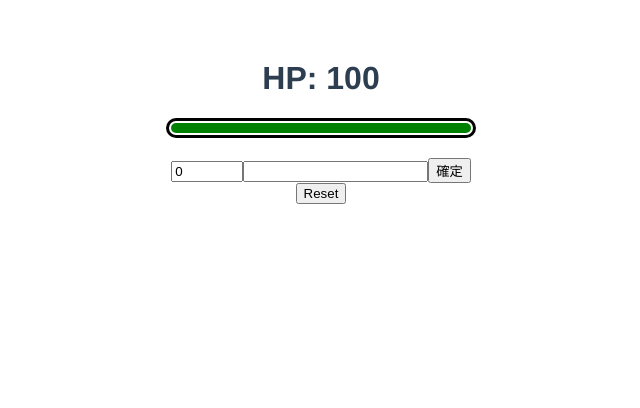
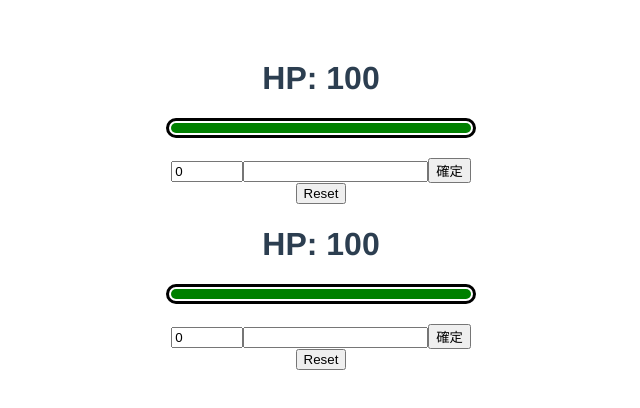
Before and after one commit to wancom/HPGauge, a Vue app: page / in a window 1280 px wide. Shown: the top 408 px of the page, without its empty margins (319-959 px from the left). Built offline with nearby package versions, Linux system fonts and the light colour scheme.

Commit message:
Add multiple HP gauge

```diff
--- a/src/App.vue
+++ b/src/App.vue
@@ -1,12 +1,14 @@
 <template>
   <div id="app">
-    <Gauge :value="hpval" :max="100" :dangerth="20" />
-    <input type="number" v-model="hpdiffval" min="-100" max="100" />
-    <input type="text" v-model="tmsg" />
-    <button @click="submit">確定</button><br />
-    <button @click="reset">Reset</button>
-    <div class="log">
-      {{ log }}
+    <div v-for="(v, i) in hpval" :key="i">
+      <Gauge :value="hpval[i]" :max="hpmax[i]" :dangerth="hpdangerth[i]" />
+      <input type="number" v-model="hpdiffval[i]" min="-100" max="100" />
+      <input type="text" v-model="tmsg[i]" />
+      <button @click="submit(i)">確定</button><br />
+      <button @click="reset(i)">Reset</button>
+      <div class="log">
+        {{ log[i] }}
+      </div>
     </div>
   </div>
 </template>
@@ -21,22 +23,27 @@ import Gauge from "./components/Gauge.vue";
   }
 })
 export default class App extends Vue {
-  public hpval = 100;
-  public log = "";
-  public hpdiffval = 0;
-  public tmsg = "";
-  public submit() {
-    this.addLog(this.hpdiffval * 1, this.tmsg);
+  public hpval = [100, 100];
+  public hpmax = [100, 100];
+  public hpdangerth = [20, 20];
+
+  public log = ["", ""];
+
+  public hpdiffval = [0, 0];
+  public tmsg = ["", ""];
+
+  public submit(i: number) {
+    this.addLog(i, this.hpdiffval[i] * 1, this.tmsg[i]);
   }
-  public reset() {
-    this.hpval = 100;
-    this.log = "";
+  public reset(i: number) {
+    this.hpval.splice(i, 1, 100);
+    this.log.splice(i, 1, "");
   }
-  public addLog(HPDiff: number, msg: string) {
-    this.log += msg + "\n";
-    this.hpval += HPDiff;
-    if (this.hpval < 0) this.hpval = 0;
-    if (this.hpval > 100) this.hpval = 100;
+  public addLog(i: number, HPDiff: number, msg: string) {
+    this.log.splice(i, 1, this.log[i] + msg + "\n");
+    this.hpval.splice(i, 1, this.hpval[i] + HPDiff);
+    if (this.hpval[i] < 0) this.hpval.splice(i, 1, 0);
+    if (this.hpval[i] > 100) this.hpval.splice(i, 1, 100);
   }
 }
 </script>
```
